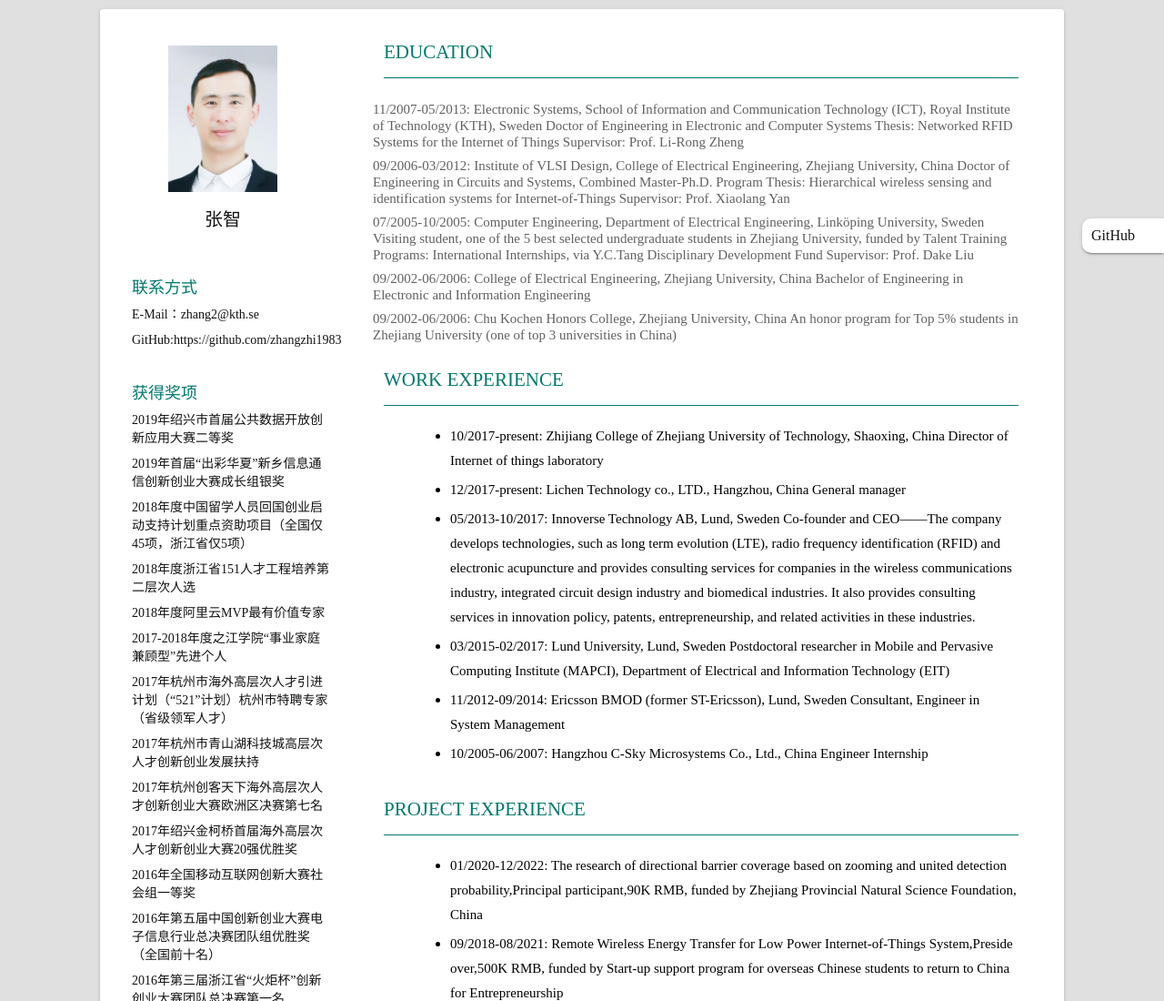
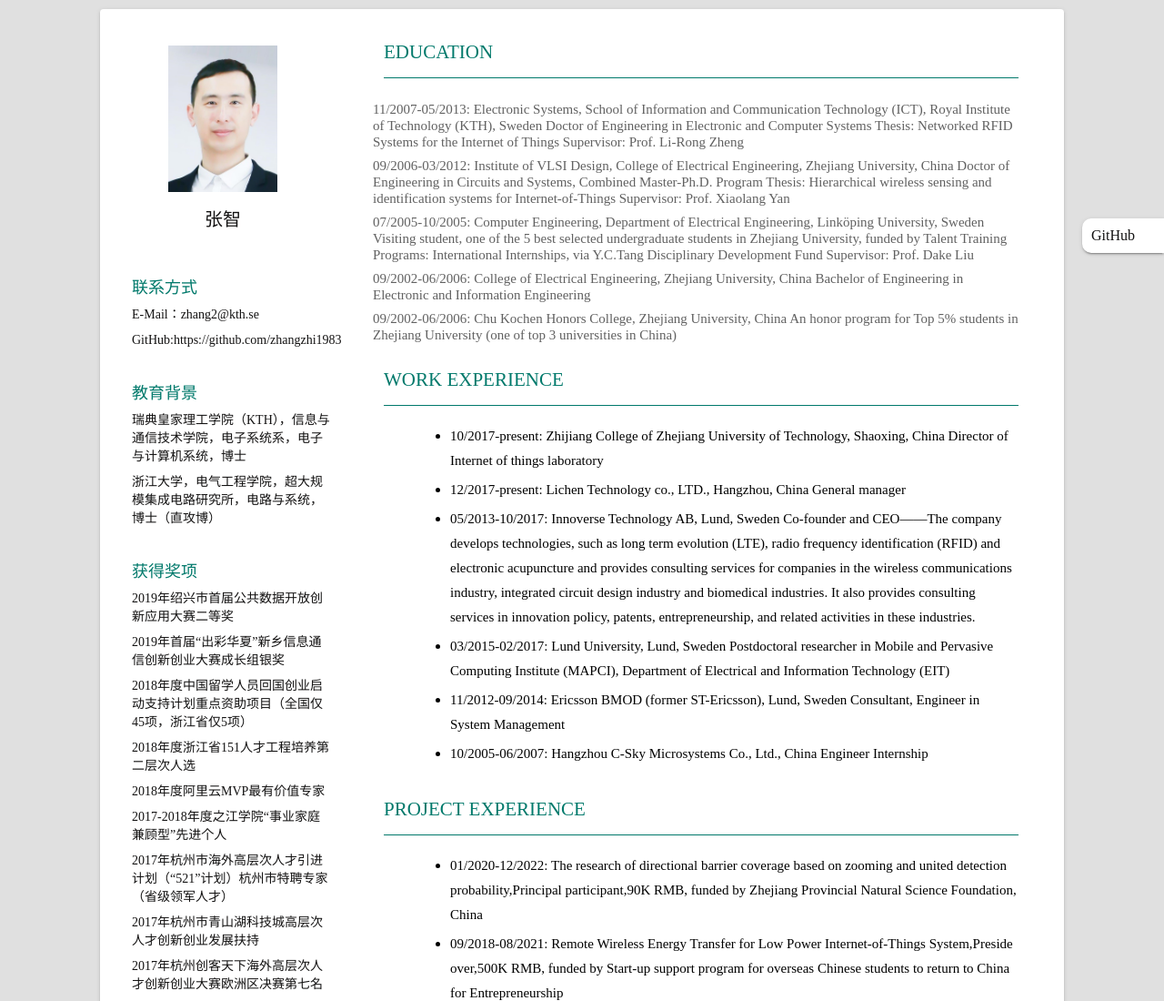
Before and after one commit to zhangzhi1983/zhangzhi1983, a plain HTML site: page index.html in a window 1280 px wide. Shown: the top 1100 px of the page at 91% size. Drawn offline with Linux system fonts and the light colour scheme.

Commit message:
modified2

```diff
--- a/index.html
+++ b/index.html
@@ -48,6 +48,11 @@
                     <dt>联系方式</dt>
                     <dd>E-Mail：zhang2@kth.se</dd>
                     <dd>GitHub:<a href="https://github.com/zhangzhi1983" target="_blank">https://github.com/zhangzhi1983</a></dd>
+                </li>
+				 <li class="someRight">
+                    <dt>教育背景</dt>
+                    <dd>瑞典皇家理工学院（KTH），信息与通信技术学院，电子系统系，电子与计算机系统，博士</dd>
+                    <dd>浙江大学，电气工程学院，超大规模集成电路研究所，电路与系统，博士（直攻博）</a></dd>
                 </li>
                 <li class="someRight">
                     <dt>获得奖项</dt>
```
